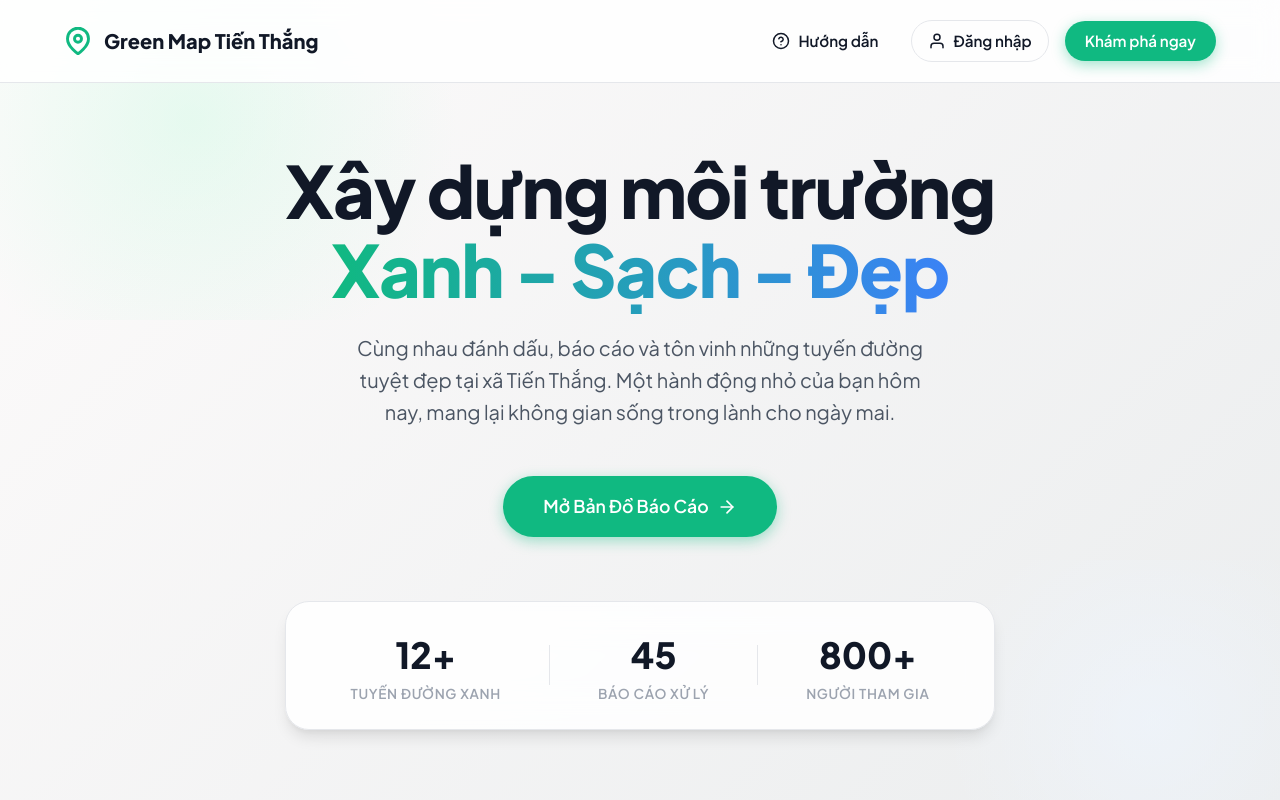
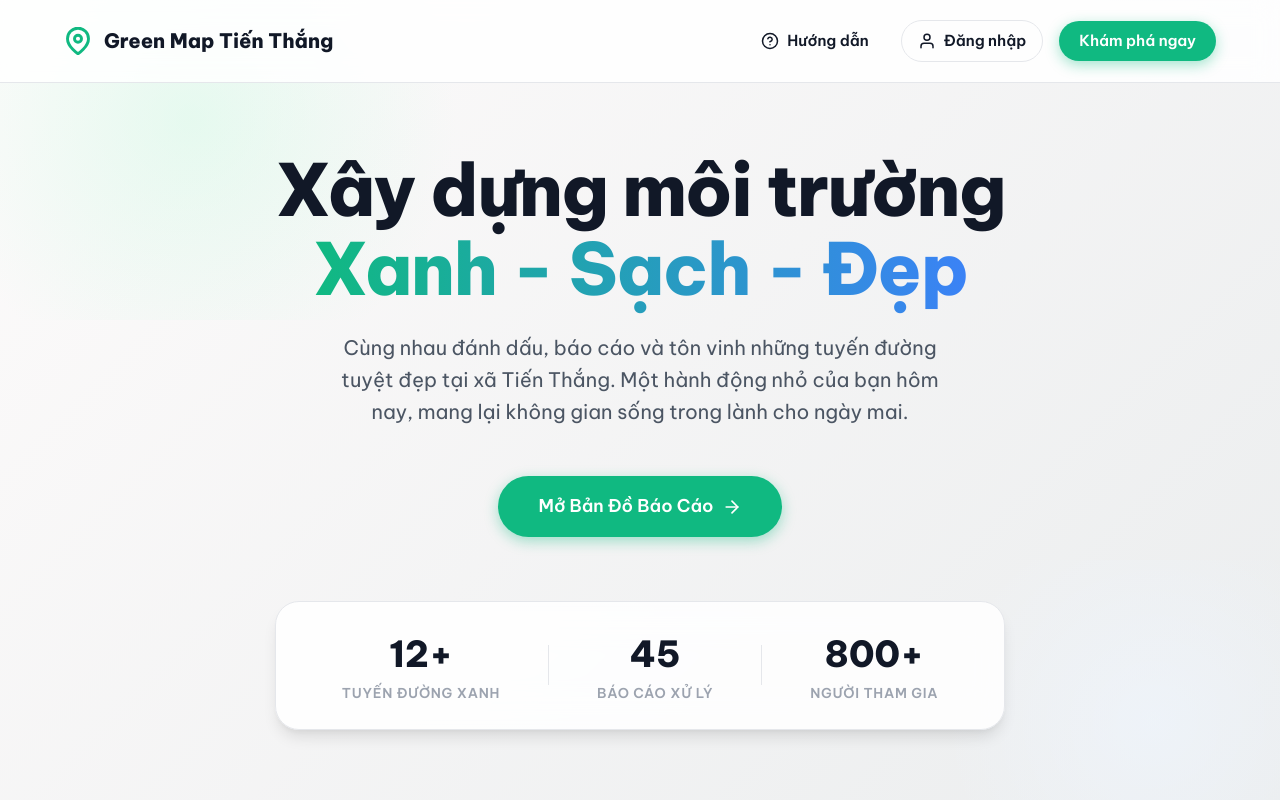
Before and after one commit to codenoodle910/Ban-do-xanh-xa-Tien-Thang, a website: page index.html in a window 1280 px wide. Shown: the top 800 px of the page. Drawn offline with Linux system fonts and the light colour scheme.

Commit message:
Change global font to Be Vietnam Pro for better Vietnamese support

```diff
--- a/index.html
+++ b/index.html
@@ -8,7 +8,7 @@
     <!-- Google Fonts -->
     <link rel="preconnect" href="https://fonts.googleapis.com">
     <link rel="preconnect" href="https://fonts.gstatic.com" crossorigin>
-    <link href="https://fonts.googleapis.com/css2?family=Plus+Jakarta+Sans:wght@400;500;600;700;800&display=swap" rel="stylesheet">
+    <link href="https://fonts.googleapis.com/css2?family=Be+Vietnam+Pro:wght@400;500;600;700;800&display=swap" rel="stylesheet">
 
     <!-- Custom CSS -->
     <link rel="stylesheet" href="style.css">
--- a/style.css
+++ b/style.css
@@ -47,11 +47,16 @@
 }
 
 body {
-    font-family: 'Plus Jakarta Sans', sans-serif;
+    font-family: 'Be Vietnam Pro', sans-serif;
     background-color: var(--bg-subtle);
     color: var(--text-primary);
     line-height: 1.6;
     -webkit-font-smoothing: antialiased;
+}
+
+/* Force Mapbox to use the custom font */
+.mapboxgl-popup, .mapboxgl-ctrl, .mapboxgl-map {
+    font-family: 'Be Vietnam Pro', sans-serif !important;
 }
 
 /* ==========================================================================
```
Also changed, not shown: account.html (+1 -1 lines), guide.html (+1 -1 lines), login.html (+1 -1 lines), map.html (+1 -1 lines).
